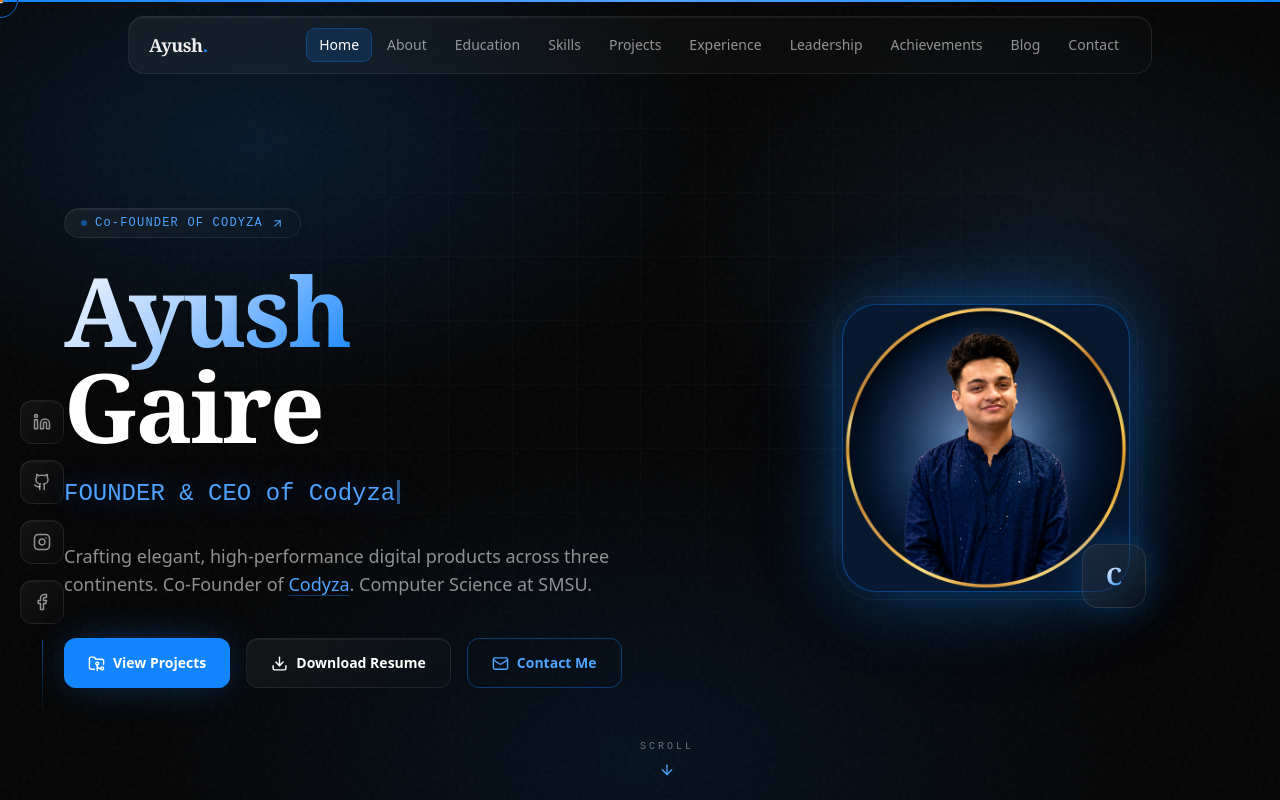
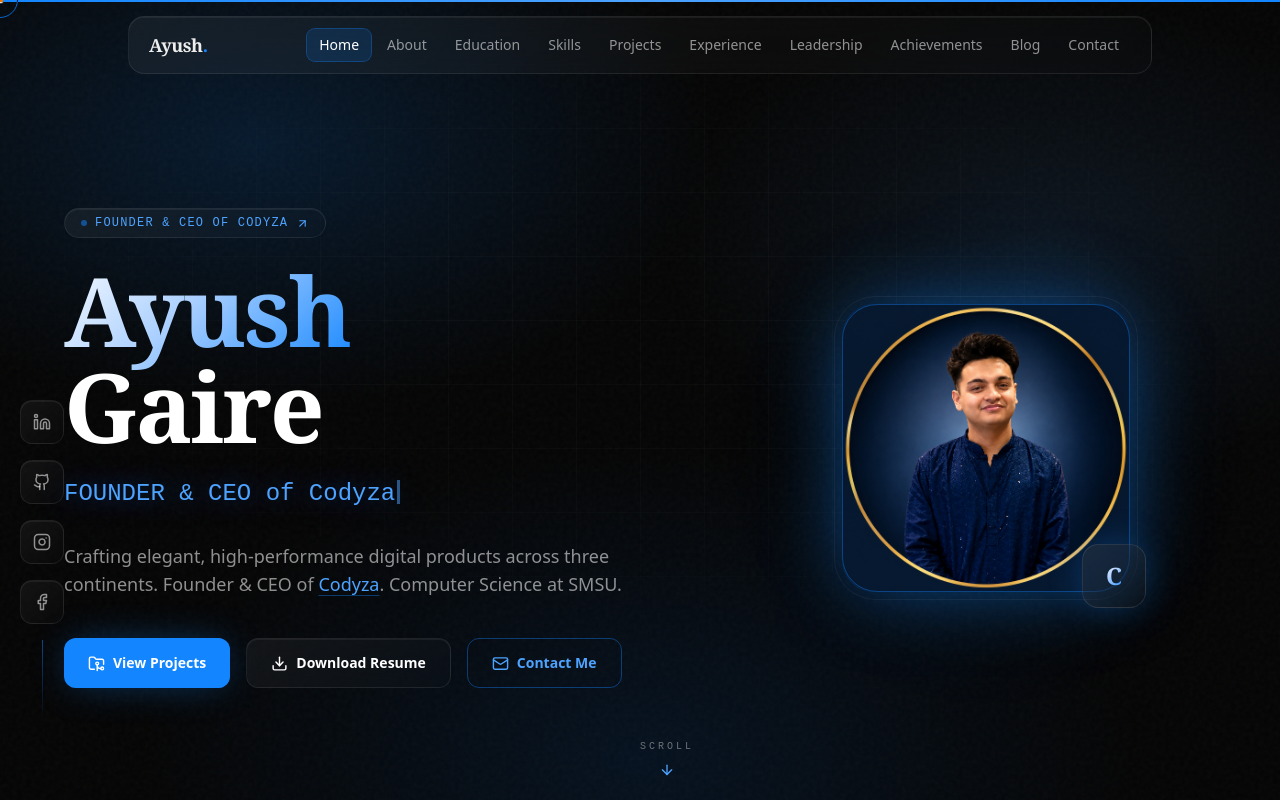
Before and after one commit to ayushgaire/ayush-portfolio, a React (Vite) app: page / in a window 1280 px wide. Shown: the top 800 px of the page. Built offline with nearby package versions, Linux system fonts and the light colour scheme; a web font is replaced by a local one.

Commit message:
Final homepage Founder & CEO update

```diff
--- a/src/components/Hero.jsx
+++ b/src/components/Hero.jsx
@@ -160,7 +160,7 @@ export default function Hero() {
             className="group mb-6 inline-flex items-center gap-2 rounded-full glass glass-hover px-4 py-1.5 font-mono text-xs tracking-widest text-electric-bright"
           >
             <span className="h-1.5 w-1.5 animate-pulse rounded-full bg-electric" />
-            Co-FOUNDER OF CODYZA
+            FOUNDER & CEO OF CODYZA
             <ArrowUpRight
               size={13}
               className="transition-transform duration-300 group-hover:translate-x-0.5 group-hover:-translate-y-0.5"
@@ -194,7 +194,7 @@ export default function Hero() {
             className="mt-8 max-w-xl text-base leading-relaxed text-white/55 md:text-lg"
           >
             Crafting elegant, high-performance digital products across three
-            continents. Co-Founder of{' '}
+            continents. Founder & CEO of{' '}
             <a
               href={SOCIALS.codyza}
               target="_blank"
```
